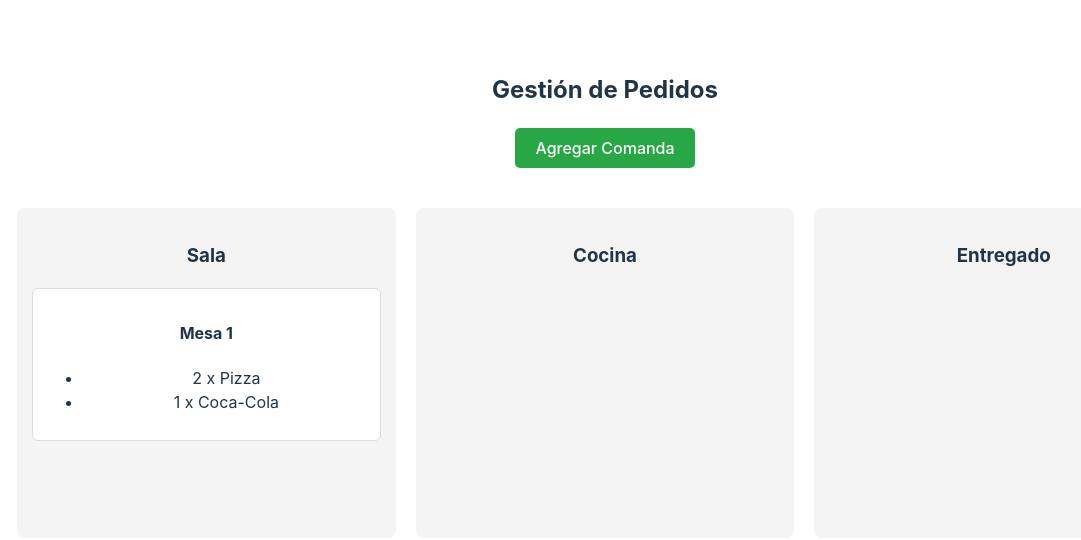
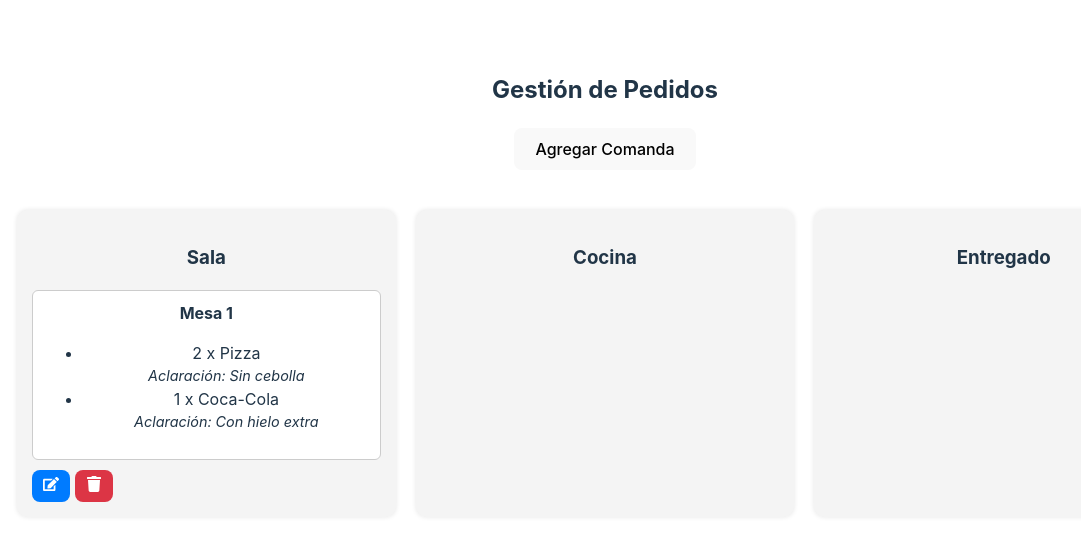
Before and after one commit to tomas-tissera/GestorComandas, a React (Vite) app: page / in a window 1280 px wide. Shown: the top 540 px of the page, without its empty margins (35-1116 px from the left). Built offline with nearby package versions, Linux system fonts and the light colour scheme.

Commit message:
se agrego editar comanda y eliminarla

```diff
--- a/src/components/tareas/ModalAddTask.jsx
+++ b/src/components/tareas/ModalAddTask.jsx
@@ -1,6 +1,6 @@
-import React, { useState } from "react";
+import React, { useState, useEffect } from "react";
 
-export default function ModalAddTask({ onClose, onAdd }) {
+export default function ModalAddTask({ onClose, onAdd, onEdit, taskToEdit }) {
   const availableProducts = [
     { id: "1", name: "Pizza", category: "Comidas" },
     { id: "2", name: "Hamburguesa", category: "Comidas" },
@@ -10,11 +10,21 @@ export default function ModalAddTask({ onClose, onAdd }) {
     { id: "6", name: "Ensalada", category: "Comidas" },
   ];
 
+  const isEditing = !!taskToEdit;
 
   const [taskDetails, setTaskDetails] = useState({
     nombre: "",
     productos: [],
   });
+
+  useEffect(() => {
+    if (isEditing) {
+      setTaskDetails({
+        nombre: taskToEdit.nombre || "",
+        productos: taskToEdit.productos || [],
+      });
+    }
+  }, [taskToEdit]);
 
   const handleInputChange = (e) => {
     const { name, value } = e.target;
@@ -33,13 +43,16 @@ export default function ModalAddTask({ onClose, onAdd }) {
       const updatedProductos = [...prev.productos];
 
       if (existingIndex !== -1) {
-        const currentCantidad = updatedProductos[existingIndex].cantidad || 0;
         updatedProductos[existingIndex] = {
           ...updatedProductos[existingIndex],
-          cantidad: currentCantidad + 1,
+          cantidad: updatedProductos[existingIndex].cantidad + 1,
         };
       } else {
-        updatedProductos.push({ productoId: productId, cantidad: 1 });
+        updatedProductos.push({
+          productoId: productId,
+          cantidad: 1,
+          aclaracion: "",  // Añadimos un campo de aclaración vacío al inicio
+        });
       }
 
       return { ...prev, productos: updatedProductos };
@@ -53,45 +66,35 @@ export default function ModalAddTask({ onClose, onAdd }) {
     setTaskDetails({ ...taskDetails, productos: newProductos });
   };
 
+  const handleAclaracionChange = (index, e) => {
+    const { value } = e.target;
+    const newProductos = [...taskDetails.productos];
+    newProductos[index].aclaracion = value;
+    setTaskDetails({ ...taskDetails, productos: newProductos });
+  };
+
   const handleSubmit = (e) => {
     e.preventDefault();
     if (!taskDetails.nombre || !taskDetails.productos.length) return;
-    onAdd(taskDetails);
+
+    const payload = {
+      ...taskDetails,
+      id: isEditing ? taskToEdit.id : undefined,
+    };
+
+    if (isEditing && onEdit) {
+      onEdit(payload);
+    } else {
+      onAdd(payload);
+    }
+
     onClose();
   };
 
-  const getProductNameById = (id) => {
-    const product = availableProducts.find((prod) => prod.id === id);
-    return product ? product.name : "";
-  };
-
   return (
-    <div
-      style={{
-        position: "fixed",
-        top: 0,
-        left: 0,
-        right: 0,
-        bottom: 0,
-        backgroundColor: "rgba(0, 0, 0, 0.5)",
-        display: "flex",
-        justifyContent: "center",
-        alignItems: "center",
-        zIndex: 1000,
-      }}
-    >
-      <div
-        style={{
-          backgroundColor: "#fff",
-          padding: "20px",
-          borderRadius: "10px",
-          width: "800px",
-          maxHeight: "90vh",
-          overflowY: "auto",
-          boxShadow: "0 4px 10px rgba(0, 0, 0, 0.2)",
-        }}
-      >
-        <h3>Agregar Comanda</h3>
+    <div style={overlayStyle}>
+      <div style={modalStyle}>
+        <h3>{isEditing ? "Editar Comanda" : "Agregar Comanda"}</h3>
 
         <form onSubmit={handleSubmit}>
           <div>
@@ -103,21 +106,12 @@ export default function ModalAddTask({ onClose, onAdd }) {
               onChange={handleInputChange}
               placeholder="Nombre de la comanda"
               required
-              style={{
-                width: "100%",
-                padding: "8px",
-                marginBottom: "15px",
-              }}
+              style={{ width: "100%", padding: "8px", marginBottom: "15px" }}
             />
           </div>
 
-          <div
-            style={{
-              display: "flex",
-              gap: "20px",
-            }}
-          >
-            {/* Lista de productos agrupados por categoría en UNA columna */}
+          <div style={{ display: "flex", gap: "20px" }}>
+            {/* Productos disponibles */}
             <div style={{ flex: 1 }}>
               <h4>Productos disponibles</h4>
               {["Comidas", "Bebidas"].map((category) => (
@@ -140,24 +134,13 @@ export default function ModalAddTask({ onClose, onAdd }) {
                             backgroundColor: "#f9f9f9",
                           }}
                         >
-              <img
-                src={`/img/${product.id}.jpg`}
-                alt={product.name}
-                style={{
-                  width: "100%",
-                  height: "60px",
-                  objectFit: "cover",
-                  marginBottom: "5px",
-                }}
-              />
-              <div>{product.name}</div>
+                          {product.name}
                         </div>
                       ))}
                   </div>
                 </div>
               ))}
             </div>
-
 
             {/* Comanda actual */}
             <div style={{ flex: 1 }}>
@@ -166,22 +149,19 @@ export default function ModalAddTask({ onClose, onAdd }) {
                 <p>No hay productos en la comanda.</p>
               ) : (
                 taskDetails.productos.map((producto, index) => {
-                  const product = availableProducts.find(
-                    (p) => p.id === producto.productoId
-                  );
+                  const product = availableProducts.find((p) => p.id === producto.productoId);
                   return (
                     <div
                       key={index}
                       style={{
                         display: "flex",
-                        justifyContent: "space-between",
-                        alignItems: "center",
+                        flexDirection: "column",
                         marginBottom: "10px",
                         borderBottom: "1px solid #ddd",
                         paddingBottom: "5px",
                       }}
                     >
-                      <div>{product?.name}</div>
+                      <div style={{ fontWeight: "bold" }}>{product?.name}</div>
                       <input
                         type="number"
                         name="cantidad"
@@ -190,6 +170,14 @@ export default function ModalAddTask({ onClose, onAdd }) {
                         min="1"
                         style={{ width: "60px", padding: "5px" }}
                       />
+                      <input
+                        type="text"
+                        name="aclaracion"
+                        value={producto.aclaracion || ""}
+                        onChange={(e) => handleAclaracionChange(index, e)}
+                        placeholder="Escribe una aclaración (opcional)"
+                        style={{ padding: "5px", marginTop: "5px" }}
+                      />
                     </div>
                   );
                 })
@@ -197,9 +185,44 @@ export default function ModalAddTask({ onClose, onAdd }) {
             </div>
           </div>
 
-          <button
-            type="submit"
-            style={{
+          <button type="submit" style={submitButtonStyle}>
+            {isEditing ? "Guardar Cambios" : "Crear Comanda"}
+          </button>
+        </form>
+
+        <button onClick={onClose} style={cancelButtonStyle}>
+          Cancelar
+        </button>
+      </div>
+    </div>
+  );
+}
+
+// Styles
+const overlayStyle = {
+  position: "fixed",
+  top: 0,
+  left: 0,
+  right: 0,
+  bottom: 0,
+  backgroundColor: "rgba(0, 0, 0, 0.5)",
+  display: "flex",
+  justifyContent: "center",
+  alignItems: "center",
+  zIndex: 1000,
+};
+
+const modalStyle = {
+  backgroundColor: "#fff",
+  padding: "20px",
+  borderRadius: "10px",
+  width: "800px",
+  maxHeight: "90vh",
+  overflowY: "auto",
+  boxShadow: "0 4px 10px rgba(0, 0, 0, 0.2)",
+};
+
+const submitButtonStyle = {
   backgroundColor: "#007bff",
   color: "#fff",
   padding: "10px 16px",
@@ -208,15 +231,9 @@ export default function ModalAddTask({ onClose, onAdd }) {
   cursor: "pointer",
   width: "100%",
   marginTop: "20px",
-            }}
-          >
-            Crear Comanda
-          </button>
-        </form>
+};
 
-        <button
-          onClick={onClose}
-          style={{
+const cancelButtonStyle = {
   backgroundColor: "#dc3545",
   color: "#fff",
   padding: "10px 16px",
@@ -225,11 +242,4 @@ export default function ModalAddTask({ onClose, onAdd }) {
   border: "none",
   cursor: "pointer",
   width: "100%",
-          }}
-        >
-          Cancelar
-        </button>
-      </div>
-    </div>
-  );
-}
+};
--- a/src/components/tareas/TaskBoard.jsx
+++ b/src/components/tareas/TaskBoard.jsx
@@ -1,11 +1,9 @@
 import React, { useState } from "react";
-import { DndContext, closestCenter } from "@dnd-kit/core";
-import DroppableColumn from "./DroppableColumn";
-import DraggableItem from "./DraggableItem";
+import { DndContext, useDraggable, useDroppable, closestCenter } from "@dnd-kit/core";
+import { FaEdit, FaTrash } from "react-icons/fa";
 import ModalAddTask from "./ModalAddTask";
 import styles from "./TaskBoard.module.css";
 
-// Lista fija de productos disponibles
 const availableProducts = [
   { id: "1", name: "Pizza" },
   { id: "2", name: "Hamburguesa" },
@@ -15,18 +13,16 @@ const availableProducts = [
   { id: "6", name: "Ensalada" },
 ];
 
-// Columnas del tablero
 const columns = ["Sala", "Cocina", "Entregado"];
 
-// Comandas iniciales
 const initialTasks = {
   Sala: [
     {
       id: 1,
       nombre: "Mesa 1",
       productos: [
-        { productoId: "1", cantidad: 2 }, // Pizza
-        { productoId: "3", cantidad: 1 }, // Coca-Cola
+        { productoId: "1", cantidad: 2, aclaracion: "Sin cebolla" },
+        { productoId: "3", cantidad: 1, aclaracion: "Con hielo extra" },
       ],
     },
   ],
@@ -34,19 +30,68 @@ const initialTasks = {
   Entregado: [],
 };
 
+// 🔹 Componente arrastrable
+function DraggableItem({ task }) {
+  const { attributes, listeners, setNodeRef, transform } = useDraggable({
+    id: task.id,
+  });
+
+  const style = {
+    transform: transform
+      ? `translate(${transform.x}px, ${transform.y}px)`
+      : undefined,
+    border: "1px solid #ccc",
+    padding: "10px",
+    borderRadius: "6px",
+    backgroundColor: "#fff",
+    marginBottom: "10px",
+    cursor: "grab",
+  };
+
+  return (
+    <div ref={setNodeRef} style={style} {...listeners} {...attributes}>
+      <strong>{task.nombre}</strong>
+      <ul>
+        {task.productos.map((prod, index) => (
+          <li key={index}>
+            {prod.cantidad} x {getProductNameById(prod.productoId)}
+            {prod.aclaracion && (
+              <div style={{ fontStyle: "italic", fontSize: "0.9em" }}>
+                Aclaración: {prod.aclaracion}
+              </div>
+            )}
+          </li>
+        ))}
+      </ul>
+    </div>
+  );
+}
+
+// 🔹 Zona receptora de drop
+function DroppableColumn({ id, children }) {
+  const { setNodeRef } = useDroppable({ id });
+  return (
+    <div ref={setNodeRef} className={styles.column}>
+      <h3>{id}</h3>
+      {children}
+    </div>
+  );
+}
+
+// 🔹 Buscar nombre de producto
+function getProductNameById(id) {
+  const p = availableProducts.find((prod) => prod.id === id);
+  return p?.name || "Desconocido";
+}
+
 export default function TaskBoard() {
   const [tasks, setTasks] = useState(initialTasks);
   const [showModal, setShowModal] = useState(false);
+  const [editingTask, setEditingTask] = useState(null);
+  const [showEditModal, setShowEditModal] = useState(false);
 
-  // Buscar nombre del producto por ID
-  const getProductNameById = (id) => {
-    const producto = availableProducts.find((p) => p.id === id);
-    return producto ? producto.name : "Producto desconocido";
-  };
-
-  // Agregar una nueva comanda a Sala
   const handleAddTask = (newTask) => {
-    const newId = tasks.Sala.length ? tasks.Sala[tasks.Sala.length - 1].id + 1 : 1;
+    const newId = Date.now(); // ID único
     newTask.id = newId;
     setTasks((prev) => ({
       ...prev,
@@ -54,34 +99,59 @@ export default function TaskBoard() {
     }));
   };
 
-  // Manejar movimiento de comanda
-  const handleDragEnd = (event) => {
-    const { active, over } = event;
+  const handleEditComanda = (task) => {
+    setEditingTask(task);
+    setShowEditModal(true);
+  };
+
+  const handleCloseEditModal = () => {
+    setShowEditModal(false);
+    setEditingTask(null);
+  };
+
+  const handleUpdateComanda = (updatedTask) => {
+    setTasks((prev) => {
+      const updated = { ...prev };
+      for (const col of columns) {
+        updated[col] = updated[col].map((task) =>
+          task.id === updatedTask.id ? updatedTask : task
+        );
+      }
+      return updated;
+    });
+    handleCloseEditModal();
+  };
+
+  const handleDeleteComanda = (taskId) => {
+    setTasks((prev) => {
+      const updated = {};
+      for (const col of columns) {
+        updated[col] = prev[col].filter((task) => task.id !== taskId);
+      }
+      return updated;
+    });
+  };
+
+  const handleDragEnd = ({ active, over }) => {
     if (!over || active.id === over.id) return;
 
-    let sourceColumn, destinationColumn;
-
-    for (const column in tasks) {
-      if (tasks[column].find((task) => task.id === active.id)) {
-        sourceColumn = column;
+    let sourceCol, targetCol;
+    for (const col of columns) {
+      if (tasks[col].some((task) => task.id === active.id)) {
+        sourceCol = col;
         break;
       }
     }
 
-    destinationColumn = over.id;
+    targetCol = over.id;
 
-    if (sourceColumn && destinationColumn && sourceColumn !== destinationColumn) {
+    if (sourceCol && targetCol && sourceCol !== targetCol) {
       setTasks((prev) => {
-        const sourceTasks = prev[sourceColumn].filter((task) => task.id !== active.id);
-        const destinationTasks = [
-          ...prev[destinationColumn],
-          tasks[sourceColumn].find((task) => task.id === active.id),
-        ];
-
+        const movedTask = prev[sourceCol].find((task) => task.id === active.id);
         return {
           ...prev,
-          [sourceColumn]: sourceTasks,
-          [destinationColumn]: destinationTasks,
+          [sourceCol]: prev[sourceCol].filter((task) => task.id !== active.id),
+          [targetCol]: [...prev[targetCol], movedTask],
         };
       });
     }
@@ -91,47 +161,61 @@ export default function TaskBoard() {
     <div>
       <button
         onClick={() => setShowModal(true)}
-        style={{
-          padding: "10px 20px",
-          backgroundColor: "#28a745",
-          color: "#fff",
-          border: "none",
-          borderRadius: "5px",
-          cursor: "pointer",
-          marginBottom: "20px",
-        }}
+        style={{ padding: "10px 20px", marginBottom: "20px" }}
       >
         Agregar Comanda
       </button>
 
+      {/* Modal para agregar */}
       {showModal && (
         <ModalAddTask
           onClose={() => setShowModal(false)}
           onAdd={handleAddTask}
-          availableProducts={availableProducts} // Pasa productos al modal
+          availableProducts={availableProducts}
+        />
+      )}
+
+      {/* ✅ Modal para editar */}
+      {showEditModal && (
+        <ModalAddTask
+          onClose={handleCloseEditModal}
+          onAdd={handleAddTask}
+          onEdit={handleUpdateComanda}
+          availableProducts={availableProducts}
+          taskToEdit={editingTask}
         />
       )}
 
       <DndContext collisionDetection={closestCenter} onDragEnd={handleDragEnd}>
         <div className={styles.boardContainer}>
           {columns.map((col) => (
-
             <DroppableColumn key={col} id={col}>
-
-              <h3>{col}</h3>
               {tasks[col].map((task) => (
-                <DraggableItem key={task.id} id={task.id}>
-                  <div>
-                    <h4>{task.nombre}</h4>
-                    <ul>
-                      {task.productos.map((prod, index) => (
-                        <li key={index}>
-                          {prod.cantidad} x {getProductNameById(prod.productoId)}
-                        </li>
-                      ))}
-                    </ul>
+                <div key={task.id}>
+                  <DraggableItem task={task} />
+                  <div style={{ display: "flex", gap: "5px" }}>
+                    <button
+                      onClick={() => handleEditComanda(task)}
+                      style={{
+                        backgroundColor: "#007bff",
+                        color: "#fff",
+                        padding: "5px 10px",
+                      }}
+                    >
+                      <FaEdit />
+                    </button>
+                    <button
+                      onClick={() => handleDeleteComanda(task.id)}
+                      style={{
+                        backgroundColor: "#dc3545",
+                        color: "#fff",
+                        padding: "5px 10px",
+                      }}
+                    >
+                      <FaTrash />
+                    </button>
                   </div>
-                </DraggableItem>
+                </div>
               ))}
             </DroppableColumn>
           ))}
```
Lines whose indentation alone changed are shown as unchanged.
